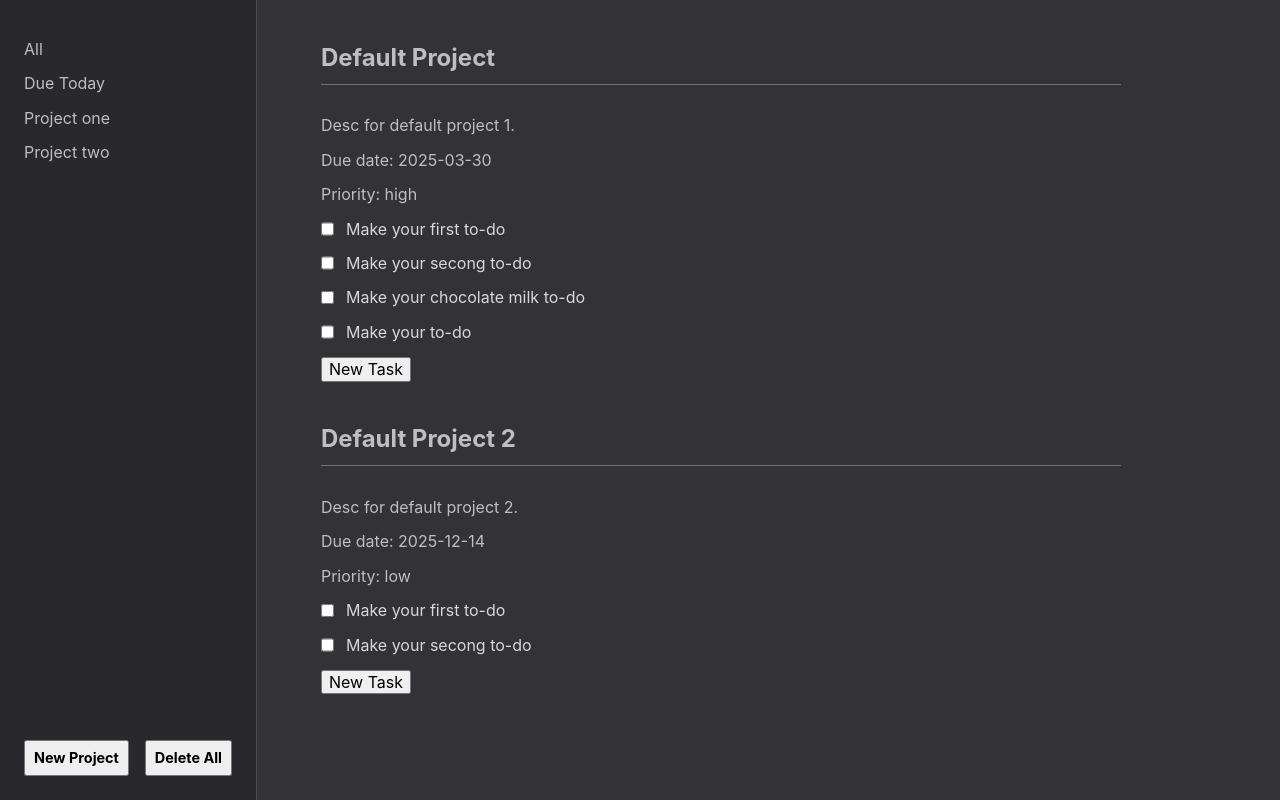
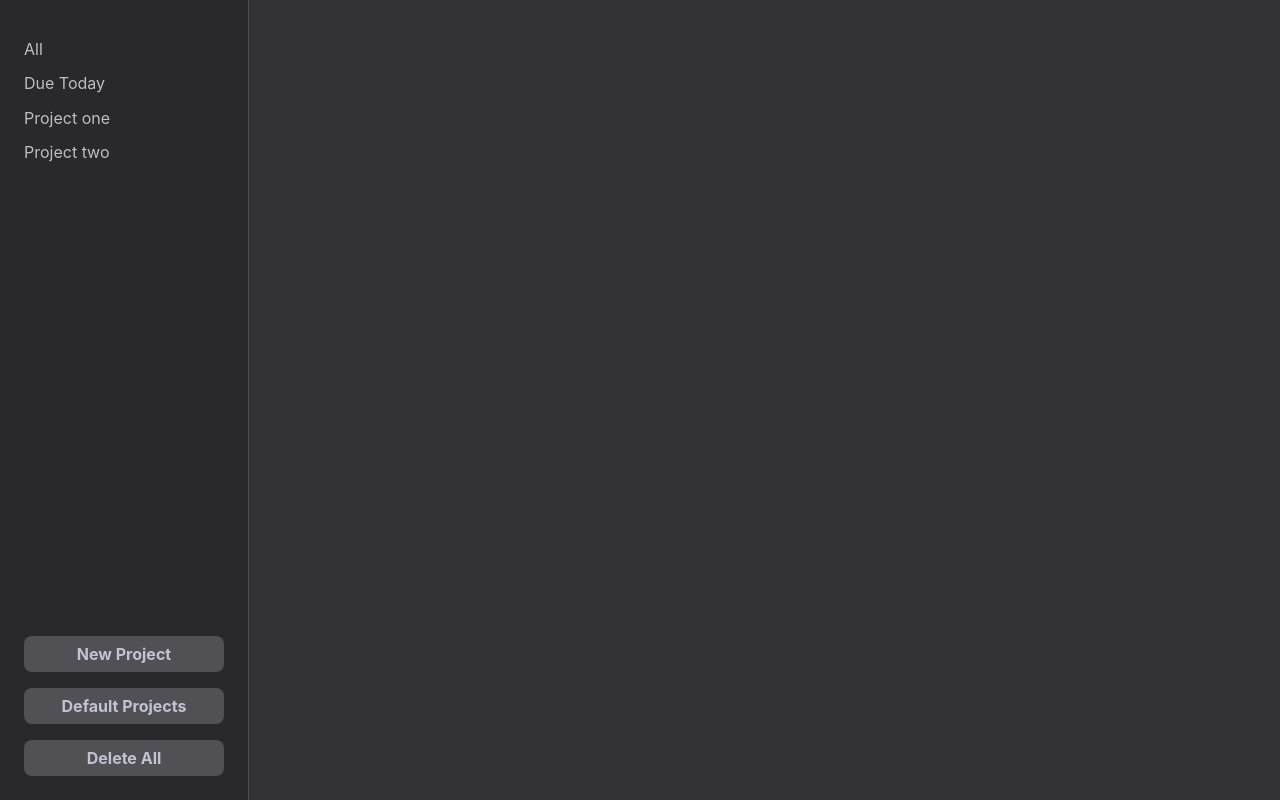
Before and after one commit to Zoldyako/top-course-projects, a website built with webpack: page 011-to-do-app/src/template.html in a window 1280 px wide. Built offline with nearby package versions, Linux system fonts and the light colour scheme.

Commit message:
Update user interface

```diff
--- a/011-to-do-app/src/index.js
+++ b/011-to-do-app/src/index.js
@@ -1,30 +1,30 @@
 import './styles/normalize.css';
 import './styles/index.css';
-import { isStorageAvailable } from "./scripts/storageAvailable.js";
-import { setDefaultProject } from "./scripts/setDefaultProjects.js";
-import { setProject, getProject, getAllProjects } from "./scripts/projectStorage.js";
+import './styles/buttons.css';
+import { setDefaultProjects } from "./scripts/setDefaultProjects.js";
 import { renderProjects } from "./scripts/renderProjects.js";
 import { createNewProject } from "./scripts/createNewProject.js";
-isStorageAvailable();
-
-setDefaultProject();
-renderProjects(getAllProjects());
 
 
 const modal = document.querySelector('.new-project-btn');
 const submitProject = document.querySelector('#submit-project');
-const submitTask = document.querySelector('#submit-task');
 const newProjectBtn = document.querySelector('.new-project');
-const clearProjectsBtn = document.querySelector('.clear-projects');
+const deleteAll = document.querySelector('.clear-projects');
 const closeModalBtn = document.querySelector('#close-modal');
 const projectForm = document.querySelector('.project-form');
+const defaultProjectBtn = document.querySelector('.default-projects');
 
+
+defaultProjectBtn.addEventListener('click', () => {
+  setDefaultProjects();
+  renderProjects();
+});
 
 newProjectBtn.addEventListener('click', () => {
   modal.showModal();
 });
 
-clearProjectsBtn.addEventListener('click', () => {
+deleteAll.addEventListener('click', () => {
   localStorage.clear();
   renderProjects();
 });
@@ -38,3 +38,5 @@ closeModalBtn.addEventListener('click', () => {
   projectForm.reset();
   modal.close();
 });
+
+renderProjects();
--- /dev/null
+++ b/011-to-do-app/src/styles/buttons.css
@@ -0,0 +1,17 @@
+button {
+    color: #C2C2D3;
+    background-color: #505055;
+    border: none;
+    border-radius: 8px;
+    padding: 8px 12px;
+
+    &:hover {
+        color: #2C2C2F;
+        background-color: #808085;
+    }
+
+    &:active {
+        color: #C2C2D3;
+        background-color: #101015;
+    }
+}
--- a/011-to-do-app/src/styles/index.css
+++ b/011-to-do-app/src/styles/index.css
@@ -23,14 +23,14 @@ body {
     justify-content: space-between;
 
     height: 100vhd;
-    width: minmax(200px, 250px);
+    max-width: 200px;
 
     background-color: rgb(40, 40, 45);
     border-right: 1px solid rgb(75, 75, 80);
     padding: 24px;
 }
 
-.projects-actions {
+.sb-projects-actions {
     display: flex;
     flex-wrap: wrap;
     align-items: center;
@@ -38,7 +38,7 @@ body {
 
     & button {
         height: 36px;
-        font-size: .9rem;
+        font-size: 1rem;
         font-weight: bold;
         padding: 0 8px;
         flex-grow: 1;
@@ -51,10 +51,13 @@ body {
 
 .projects-container {
     padding: 0 64px;
-    width: clamp(250px, 800px, 1000px);
+    width: 100%;
     overflow-y: auto;
 }
 
+.projects-section {
+    width: clamp(250px, 800px, 1000px);
+}
 
 .project {
 
--- a/011-to-do-app/src/template.html
+++ b/011-to-do-app/src/template.html
@@ -3,33 +3,38 @@
     <head>
         <meta charset="UTF-8">
         <meta name="viewport" content="width=device-width, initial-scale=1.0">
-        <script defer type="module" src="index.js"></script>
+        <script defer src="index.js"></script>
         <title>Your To-Do App!</title>
     </head>
     <body>
         <div class="container">
+            <!-- SIDEBAR CONTAINER -->
             <div class="sidebar">
-                <div class="categories-container">
-                    <div class="categories">
+                <div class="sb-categories-container">
+                    <div class="sb-categories">
                         <p>All</p>
                         <p>Due Today</p>
                     </div>
 
-                    <div class="projects">
+                    <div class="sb-projects-list">
                         <p>Project one</p>
                         <p>Project two</p>
                     </div>
                 </div>
-                <div class="projects-actions">
+                <div class="sb-projects-actions">
                     <button class="new-project">New Project</button>
+                    <button class="default-projects">Default Projects</button>
                     <button class="clear-projects">Delete All</button>
                 </div>
             </div>
 
+            <!-- PROJECTS CONTAINER -->
             <div class="projects-container">
                 <div class="projects-section"></div>
             </div>
         </div>
+
+        <!-- NEW PROJECT DIALOG -->
         <dialog id="modal" class="new-project-btn">
             <form class="project-form" method="dialog">
                 <h4>New Project</h4>
@@ -70,6 +75,8 @@
             </form>
             <button id="close-modal">Close</button>
         </dialog>
+
+        <!-- NEW TASK DIALOG -->
         <dialog id="modal" class="new-task-btn">
             <form class="task-form" method="dialog">
                 <div>
@@ -77,8 +84,8 @@
                     <input type="text" id="task-desc" name="task-desc">
                 </div>
                 <input type="submit" id="submit-task">
-                <button id="close-modal">Close</button>
             </form>
+            <button id="close-modal">Close</button>
         </dialog>
     </body>
 </html>
```
